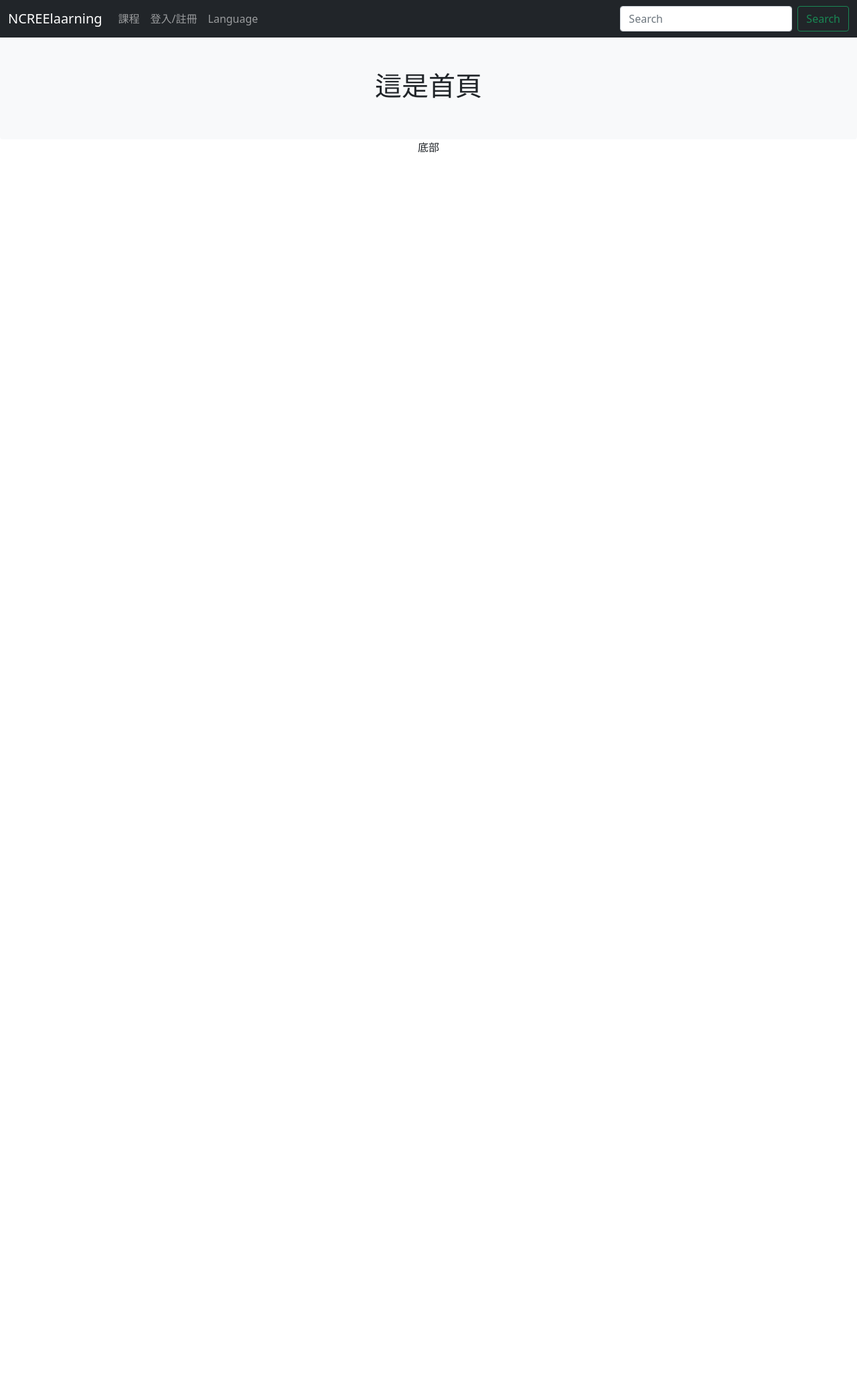
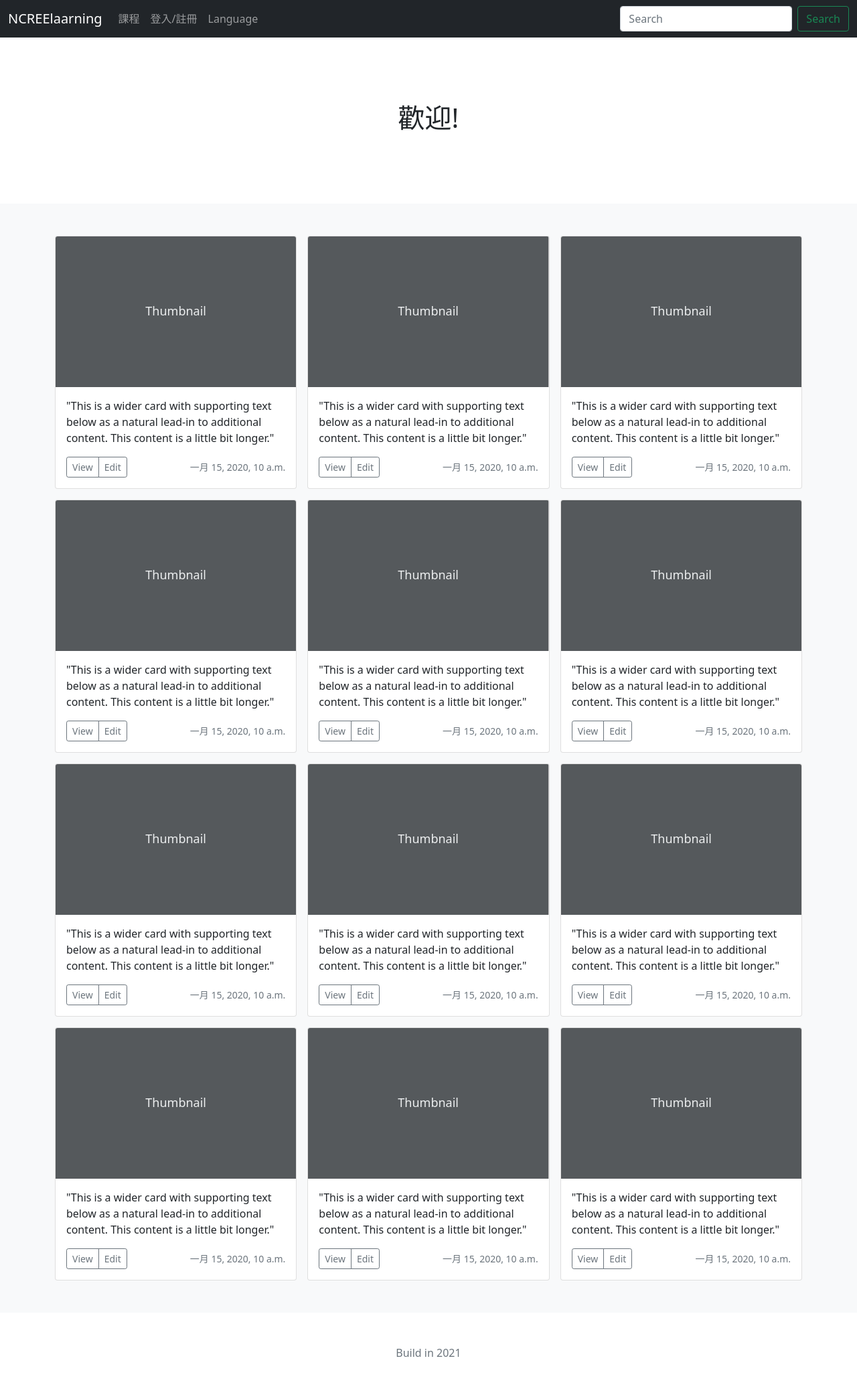
Before and after one commit to liche1995/ncreelearning_django, a Django app: template templates/common/index.html in a window 1280 px wide. Shown: the whole page at 67% size. Before the commit the page ends 228 px from the top, so only its background shows below. Run offline with Django 3.2, Linux system fonts and the light colour scheme; the template is opened without the code that fills it: most values are stand-ins (such as "Sample title", 1, 10 or a date in 2020).

Commit message:
index complete

```diff
--- a/elearning_test/views.py
+++ b/elearning_test/views.py
@@ -1,8 +1,7 @@
 from django.http import HttpResponse
 from django.shortcuts import render
-
 from django.views import View
-from django import template
+from django.template.defaulttags import register
 import os
 import time
 
@@ -57,7 +56,13 @@ def callesson(request):
     return render(request, "common/lesson.html", context)
 
 
-# 課程頁
+# 登入頁面
 def callogin(request):
     context = {}
     return render(request, "account/login.html", context)
+
+
+# Django's range
+@register.filter
+def d_range(v):
+    return range(v)
--- a/templates/MasterPage.html
+++ b/templates/MasterPage.html
@@ -8,11 +8,33 @@
 
         <!-- Bootstrap CSS -->
         <link href="https://cdn.jsdelivr.net/npm/bootstrap@5.0.0-beta1/dist/css/bootstrap.min.css" rel="stylesheet" integrity="sha384-giJF6kkoqNQ00vy+HMDP7azOuL0xtbfIcaT9wjKHr8RbDVddVHyTfAAsrekwKmP1" crossorigin="anonymous">
+        <script src="https://cdn.jsdelivr.net/npm/bootstrap@5.0.0-beta1/dist/js/bootstrap.bundle.min.js" integrity="sha384-ygbV9kiqUc6oa4msXn9868pTtWMgiQaeYH7/t7LECLbyPA2x65Kgf80OJFdroafW" crossorigin="anonymous"></script>
 
         <title>NCREElaarning</title>
 
-        <nav class="navbar navbar-expand-md navbar-dark bg-dark">
-            <div class="container-fluid">
+        <style>
+        .bd-placeholder-img {
+        font-size: 1.125rem;
+        text-anchor: middle;
+        -webkit-user-select: none;
+        -moz-user-select: none;
+        user-select: none;
+        }
+
+        @media (min-width: 768px) {
+            .bd-placeholder-img-lg {
+                font-size: 3.5rem;
+            }
+        }
+        </style>
+
+
+    </head>
+
+    <body>
+        <!-- 導航條 -->
+        <header>
+            <nav class="navbar navbar-expand-md navbar-dark bg-dark"><div class="container-fluid">
                 <a class="navbar-brand" href="/">NCREElaarning</a>
                 <button class="navbar-toggler" type="button" data-bs-toggle="collapse" data-bs-target="#navbarCollapse" aria-controls="navbarCollapse" aria-expanded="false" aria-label="Toggle navigation">
                     <span class="navbar-toggler-icon"></span>
@@ -35,19 +57,20 @@
                     </form>
                 </div>
             </div>
-        </nav>
-        <script src="https://cdn.jsdelivr.net/npm/bootstrap@5.0.0-beta1/dist/js/bootstrap.bundle.min.js" integrity="sha384-ygbV9kiqUc6oa4msXn9868pTtWMgiQaeYH7/t7LECLbyPA2x65Kgf80OJFdroafW" crossorigin="anonymous"></script>
-    </head>
+            </nav>
+        </header>
 
-    <body>
-        <div class="bg-light p-5 rounded">
+        <!-- 內文區域 -->
+        <main>
             {%block content%}
             {%endblock%}
-        </div>
+        </main>
 
-
+        <!-- 底部 -->
         <footer>
-            <center>底部</center>
+            <div class="py-5 text-muted">
+                <center>Build in 2021</center>
+            </div>
         </footer>
     </body>
 </html>
--- a/templates/common/index.html
+++ b/templates/common/index.html
@@ -1,4 +1,43 @@
 {% extends 'MasterPage.html'%}
+
 {%block content%}
-<center><h1>這是首頁</h1></center>
+<section class="py-5 text-xenter conatinar">
+    <div class="row py-lg-5">
+        <center><h1>歡迎!</h1></center>
+    </div>
+</section>
+
+
+<div class="album py-5 bg-light">
+    <div class="container">
+        <div class="row row-cols-1 row-cols-sm-2 row-cols-md-3 g-3">
+            {% for _ in 12|d_range%}
+            <div class="col">
+                <div class="card shaow-sm">
+                    <svg class="bd-placeholder-img card-img-top" width="100%" height="225"
+                         xmlns="http://www.w3.org/2000/svg" role="img" aria-label="Placeholder: Thumbnail"
+                         preserveAspectRatio="xMidYMind slice" focusable="false">
+                        <title>Placehoder</title>
+                        <rect height="100%" width="100%" fill="#55595c"></rect>
+                        <text x="50%" y="50%" fill="#eceeef" dy=".3em">Thumbnail</text>
+                    </svg>
+                    <div class="card-body">
+                        <p class="card-text">
+                            "This is a wider card with supporting text below as a natural lead-in to additional content.
+                            This content is a little bit longer."
+                        </p>
+                        <div class="d-flex justify-content-between align-items-center">
+                            <div class="btn-group">
+                                <button type="button" class="btn btn-sm btn-outline-secondary">View</button>
+                                <button type="button" class="btn btn-sm btn-outline-secondary">Edit</button>
+                            </div>
+                            <small class="text-muted">{{creat_time}}</small>
+                        </div>
+                    </div>
+                </div>
+            </div>
+            {% endfor %}
+        </div>
+    </div>
+</div>
 {%endblock%}
--- a/templates/common/lesson.html
+++ b/templates/common/lesson.html
@@ -1,4 +1,6 @@
 {% extends 'MasterPage.html'%}
 {%block content%}
 <center><h1>課程資訊</h1></center>
+
+
 {%endblock%}
```
